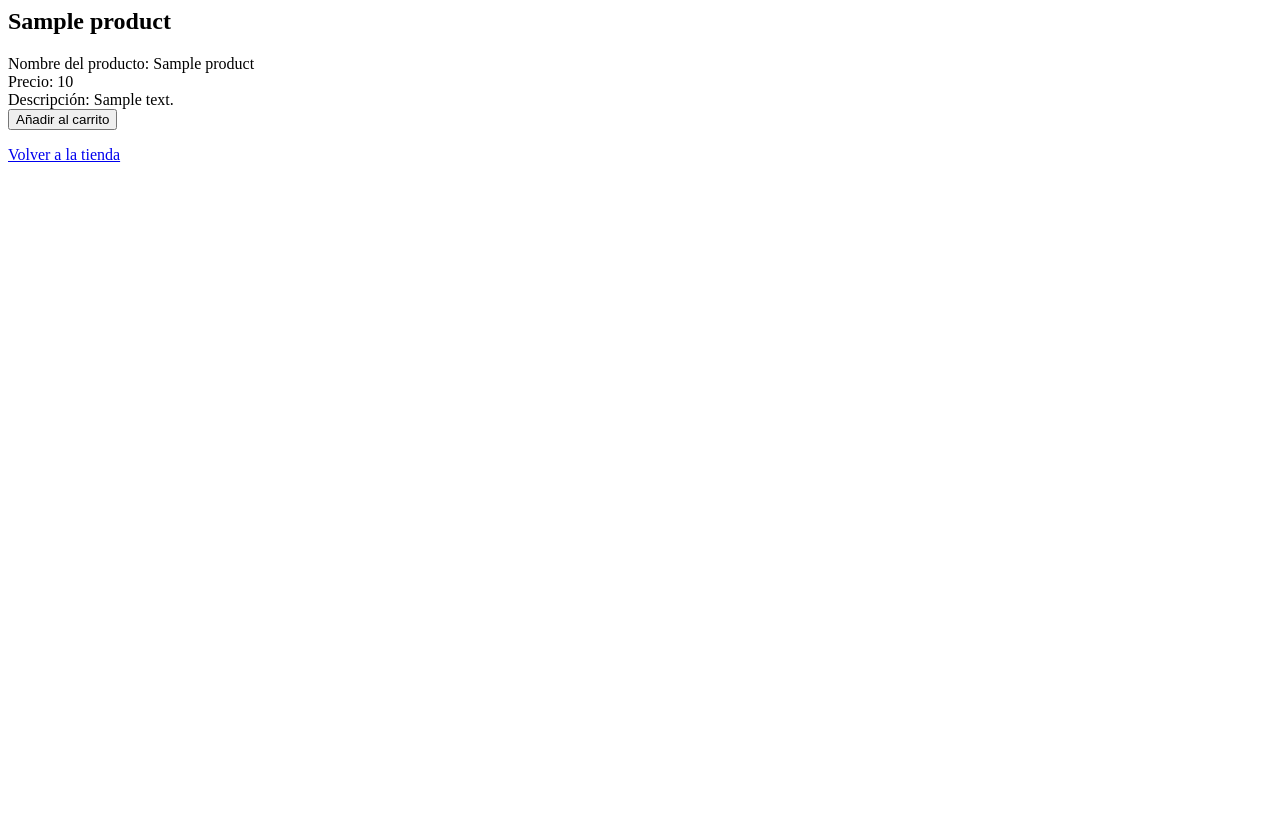
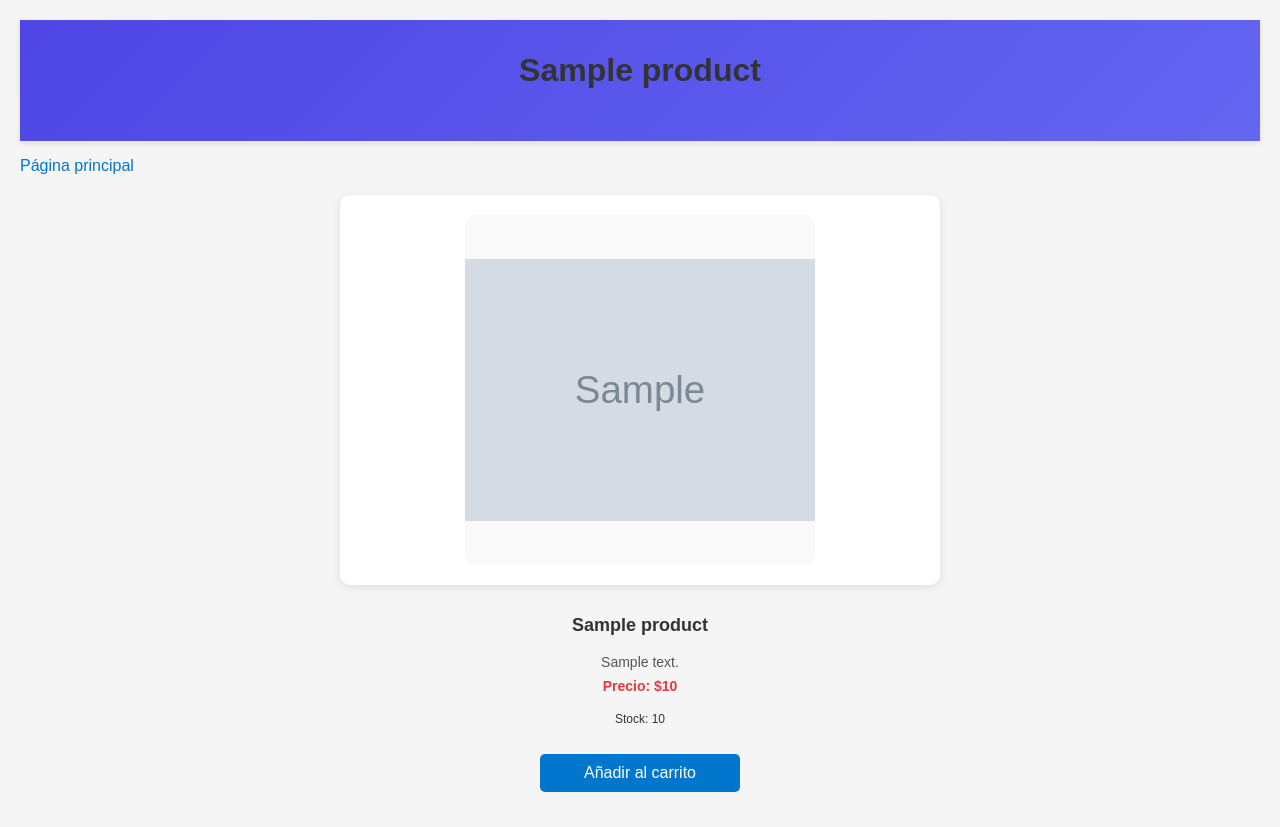
Before and after one commit to Ivanbalderascarmona/DWES_Tienda, a PHP site: page /index.php?c=product&action=viewProduct&id=1 in a window 1280 px wide. Before the commit the page ends 162 px from the top, so only its background shows below. Run offline with PHP 8.4, Linux system fonts and the light colour scheme; tables that the repository leaves empty or names only in its code hold one stand-in row (values such as "Sample post"); grey boxes marked "Sample" are stand-in pictures.

Commit message:
finalizado el css y el view de los detalles del producto

```diff
--- a/controllers/productController.php
+++ b/controllers/productController.php
@@ -4,15 +4,21 @@
 //ver producto
 if (isset($_GET['action']) && $_GET['action'] == 'viewProduct'){
     $idProduct= $_GET['id'];
-    $product= ProductsRepository::getProductById($idProduct);
-    if($product){
-        require_once('views/productView.phtml');
+
+    if($idProduct){
+        $product= ProductsRepository::getProductById($idProduct);
+        if($product){
+            require_once('views/productView.phtml');
+        }else{
+            echo "Producto no encontrado";
+        }
     }else{
-        echo "Producto no encontrado";
+        echo "ID de producto no proporcionado";
     }
-    exit();
 
 }
+
+
 
 //añadir al carrito
 if(isset($_GET['action']) && $_GET['action'] == 'addToCart'){
--- a/models/ProductsRepository.php
+++ b/models/ProductsRepository.php
@@ -13,15 +13,18 @@ class ProductsRepository {
         return $products;
     }
 
-    public static function getProductById($id){
+    public static function getProductById($idProduct){
         $db=Connection::connect();
-        $q="SELECT * FROM product WHERE id = $id";
+        $idProduct = intval($idProduct);
+        $q="SELECT * FROM product WHERE id = $idProduct";
         $result=$db->query($q);
         if($row=$result->fetch_assoc()){
             return new Products($row['id'], $row['productname'], $row['description'], $row['stock'], $row['type'], $row['price'],$row['image']);
         }
         return null;
     }
+
+
 
     // -- admin --
     // public static function addProduct($name,$description,$stock,$type,$price){
--- a/public/css/style.css
+++ b/public/css/style.css
@@ -308,7 +308,7 @@ body.user-info-page {
 .product-image img {
     width: 100%;
     height: 100%;
-    object-fit: cover; /* recorta la imagen proporcionalmente para llenar el cuadro */
+    object-fit: fill;
     display: block;
 }
 
@@ -355,6 +355,107 @@ button.add-to-cart {
 button.add-to-cart:hover {
     background-color: #26a;
 }
+
+/* === Página de producto individual === */
+body.product-page {
+    font-family: Arial, sans-serif;
+    background-color: #f5f5f5;
+    margin: 0;
+    padding: 20px;
+}
+
+body.product-page header h1 {
+    text-align: center;
+    color: #333;
+    margin-bottom: 20px;
+}
+
+body.product-page .main-link {
+    display: inline-block;
+    margin-bottom: 20px;
+    text-decoration: none;
+    color: #0077cc;
+}
+
+/* Contenedor principal del producto */
+body.product-page .product-container {
+    display: flex;
+    flex-direction: column;
+    align-items: center;
+    background-color: #fff;
+    max-width: 600px;
+    margin: 0 auto;
+    padding: 20px;
+    border-radius: 10px;
+    box-shadow: 0 2px 10px rgba(0,0,0,0.1);
+}
+
+/* Imagen centrada y cuadrada */
+body.product-page .product-image {
+    width: 350px;
+    height: 350px;
+    overflow: hidden;
+    border-radius: 10px;
+    background-color: #f9f9f9;
+    display: flex;
+    justify-content: center;
+    align-items: center;
+}
+
+body.product-page .product-image img {
+    width: 100%;
+    height: 100%;
+    object-fit: contain;
+    border-radius: 10px;
+}
+
+/* Información del producto */
+body.product-page .product-info {
+    width: 100%;
+    text-align: center;
+    margin-top: 15px;
+}
+
+body.product-page .product-info h2 {
+    margin: 0 0 10px 0;
+    color: #333;
+}
+
+body.product-page .product-info .price {
+    font-weight: bold;
+    color: #e63946;
+    margin-bottom: 10px;
+}
+
+body.product-page .product-info .description {
+    color: #555;
+    margin-bottom: 10px;
+}
+
+body.product-page .product-info .stock {
+    color: #333;
+    margin-bottom: 20px;
+}
+
+/* Botón */
+body.product-page .add-to-cart-btn {
+    display: block;
+    width: 200px;
+    margin: auto;
+    text-align: center;
+    padding: 10px;
+    background-color: #0077cc;
+    color: white;
+    border: none;
+    border-radius: 5px;
+    cursor: pointer;
+    font-size: 16px;
+}
+
+body.product-page .add-to-cart-btn:hover {
+    background-color: #005fa3;
+}
+
 
 /* ====== LOGIN PAGE ====== */
 body.login-page {
--- a/views/loginView.phtml
+++ b/views/loginView.phtml
@@ -4,7 +4,7 @@
     <meta charset="UTF-8">
     <meta name="viewport" content="width=device-width, initial-scale=1.0">
     <title>Login</title>
-    <link rel="stylesheet" href="public/css/style.css">
+    <link rel="stylesheet" href="../public/css/style.css">
 </head>
 <body class="login-page">
 
--- a/views/productView.phtml
+++ b/views/productView.phtml
@@ -1,19 +1,40 @@
-<html>
-<body>
+<!DOCTYPE html>
+<html lang="es">
+<head>
+    <meta charset="UTF-8">
+    <meta name="viewport" content="width=device-width, initial-scale=1.0">
+    <title>Detalled de usuario</title>
+    <link rel="stylesheet" href="public/css/style.css">
+</head>
+<body class="product-page">
+    <header>
+        <h1><?= $product->getName() ?></h1>
+    </header>
 
-<h2><?= $product->getName() ?></h2>
+    <a class="main-link" href="index.php">Página principal</a>
 
-<?php
-    echo "Nombre del producto: ".$product->getName()."<br>";
-    echo "Precio: ".$product->getPrice()."<br>";
-    echo "Descripción: ".$product->getDescription()."<br>";
-?>
+    <div class="product-container">
+        <div class="product-image">
+            <img src="public/img/<?php
+            if($product->getImage()){
+                echo ''. $product->getImage() .'';
+            }else{
+                echo 'default.png';
+            }
+            ?>" alt="<?= $product->getName() ?>">
+        </div>
+    </div>
 
-<form action="index.php?c=product" method="POST">
-    <input type="submit" name="addToCart" value="Añadir al carrito">
-</form>
+    <div class ="product-info">
+        <h2><?= $product->getName() ?></h2>
+        <p><?php echo $product->getDescription(); ?></p>
+        <p class="price">Precio: $<?php echo $product->getPrice(); ?></p>
+        <p class="stock">Stock: <?php echo $product->getStock(); ?></p>
 
-<p><a href="index.php?">Volver a la tienda</a></p>
+        <form action="index.php?action=addToCart&id=<?= $product->getId() ?>" method="POST">
+            <input type="submit" name="addToCart" value="Añadir al carrito" class="add-to-cart-btn">
+        </form>
+    </div>
 
 </body>
 </html>
```
Also changed, not shown: public/img/usersuperman.jpg (added).
